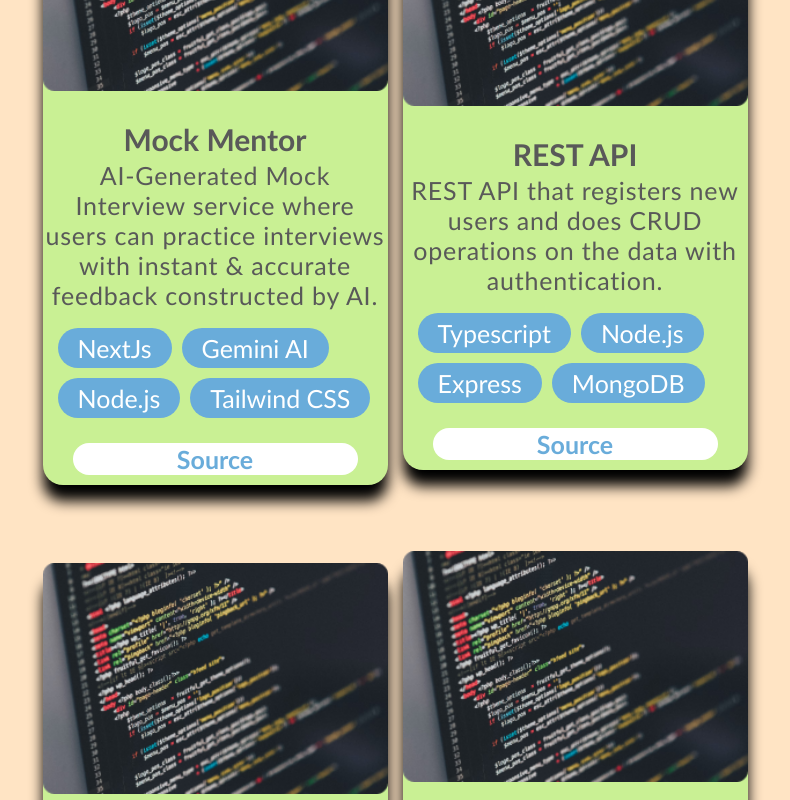
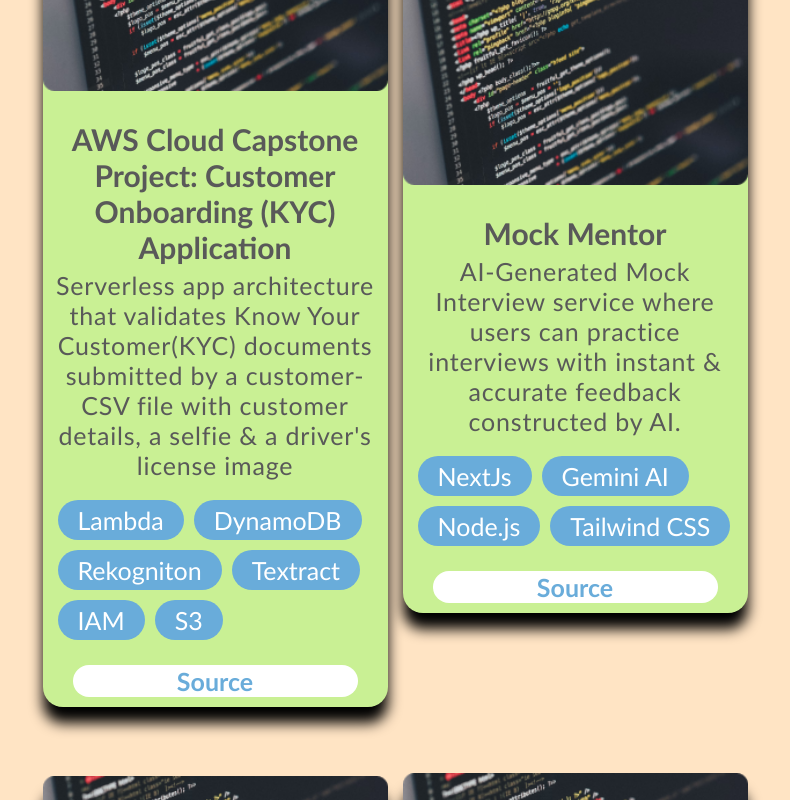
Before and after one commit to jmpatel2113/jineshpatel, a React (Vite) app: page / in a window 1280 px wide. Shown: the part 5000-5800 px from the top of the page, without its empty margins (245-1035 px from the left). Built offline with nearby package versions, Linux system fonts and the light colour scheme.

Commit message:
added aws capstone project

```diff
--- a/src/components/Projects/ProjectParts.module.css
+++ b/src/components/Projects/ProjectParts.module.css
@@ -26,7 +26,7 @@
     margin-top: 5px;
     font-size: 25px;
     font-weight: 400;
-    margin: 3px;
+    margin: 5px;
     text-align: center;
     letter-spacing: 0.8px;
 }
--- a/src/data/projects.json
+++ b/src/data/projects.json
@@ -1,4 +1,11 @@
 [
+    {
+      "title": "AWS Cloud Capstone Project: Customer Onboarding (KYC) Application",
+      "imageSrc": "projects/projects.png",
+      "description": "Serverless app architecture that validates Know Your Customer(KYC) documents submitted by a customer-CSV file with customer details, a selfie & a driver's license image",
+      "skills": ["Lambda", "DynamoDB", "Rekogniton", "Textract", "IAM", "S3"],
+      "source": "https://github.com/jmpatel2113/aws-capstone-1-project"
+    },
     {
       "title": "Mock Mentor",
       "imageSrc": "projects/projects.png",
```
